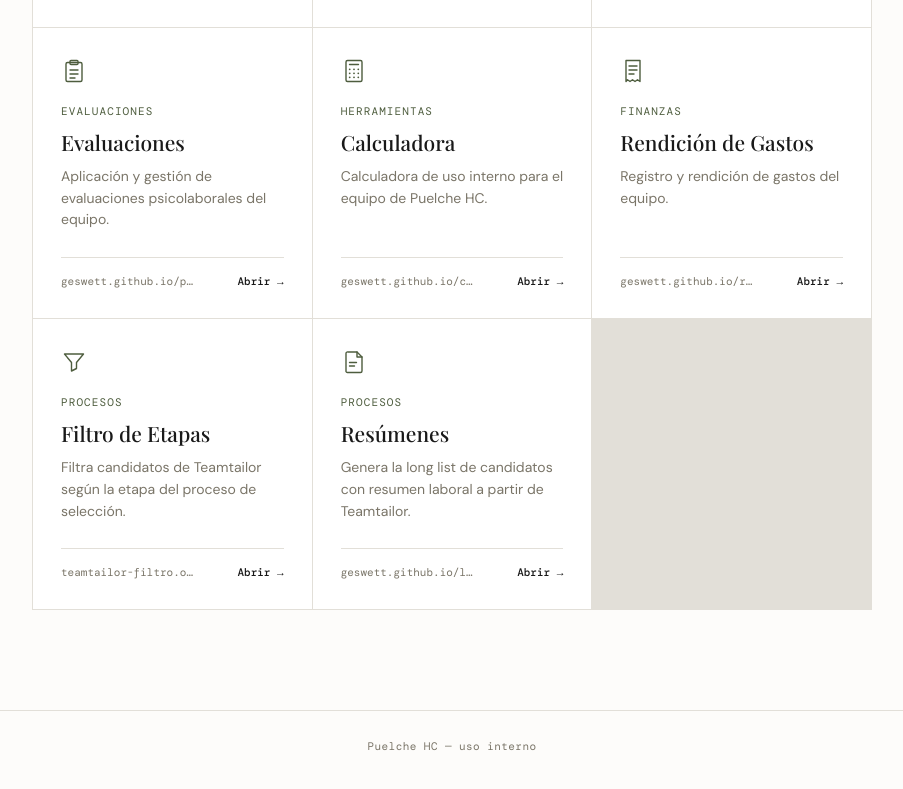
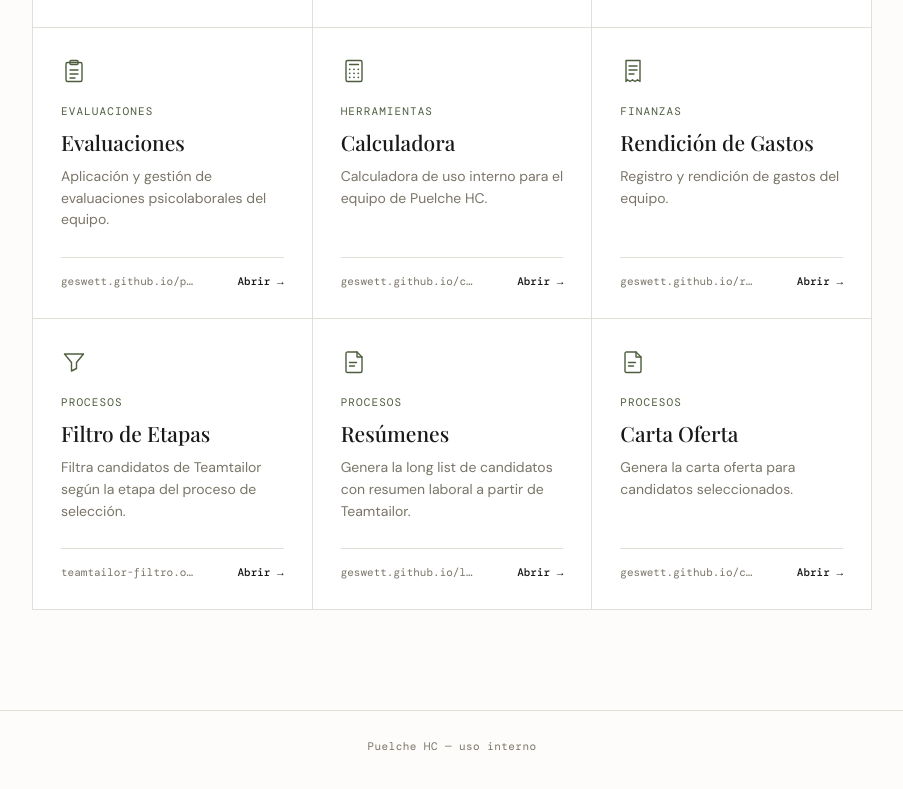
Before and after one commit to geswett/PuelcheHC, a plain HTML site: page index.html in a window 1280 px wide. Shown: the part 471-1260 px from the top of the page, without its empty margins (188-1091 px from the left). Drawn offline with nearby package versions, Linux system fonts and the light colour scheme; a web font is replaced by a local one.

Commit message:
Add files via upload

```diff
--- a/index.html
+++ b/index.html
@@ -322,6 +322,13 @@
       description: "Genera la long list de candidatos con resumen laboral a partir de Teamtailor.",
       url: "https://geswett.github.io/long-list/",
       icon: "document"
+    },
+    {
+      name: "Carta Oferta",
+      category: "Procesos",
+      description: "Genera la carta oferta para candidatos seleccionados.",
+      url: "https://geswett.github.io/carta-oferta/",
+      icon: "proposal"
     }
   ];
 
@@ -333,7 +340,8 @@
     calculator: '<svg viewBox="0 0 26 26" fill="none" stroke="currentColor" stroke-width="1.4" stroke-linecap="round" stroke-linejoin="round"><rect x="5" y="2.5" width="16" height="21" rx="1.5"/><path d="M8.5 6.5h9"/><circle cx="8.7" cy="11.3" r="0.9" fill="currentColor" stroke="none"/><circle cx="13" cy="11.3" r="0.9" fill="currentColor" stroke="none"/><circle cx="17.3" cy="11.3" r="0.9" fill="currentColor" stroke="none"/><circle cx="8.7" cy="15.3" r="0.9" fill="currentColor" stroke="none"/><circle cx="13" cy="15.3" r="0.9" fill="currentColor" stroke="none"/><circle cx="17.3" cy="15.3" r="0.9" fill="currentColor" stroke="none"/><circle cx="8.7" cy="19.3" r="0.9" fill="currentColor" stroke="none"/><circle cx="13" cy="19.3" r="0.9" fill="currentColor" stroke="none"/><circle cx="17.3" cy="19.3" r="0.9" fill="currentColor" stroke="none"/></svg>',
     receipt: '<svg viewBox="0 0 26 26" fill="none" stroke="currentColor" stroke-width="1.4" stroke-linecap="round" stroke-linejoin="round"><path d="M6 2.5h14v21l-2.5-1.8-2.5 1.8-2.5-1.8-2.5 1.8-2.5-1.8L6 23.5z"/><path d="M9 8h8"/><path d="M9 12h8"/><path d="M9 16h5"/></svg>',
     filter: '<svg viewBox="0 0 26 26" fill="none" stroke="currentColor" stroke-width="1.4" stroke-linecap="round" stroke-linejoin="round"><path d="M3.5 5h19l-7 8.5v6l-5 2.5v-8.5z"/></svg>',
-    document: '<svg viewBox="0 0 26 26" fill="none" stroke="currentColor" stroke-width="1.4" stroke-linecap="round" stroke-linejoin="round"><path d="M7 3h9l5 5v14a1.5 1.5 0 0 1-1.5 1.5h-13A1.5 1.5 0 0 1 5 22.5V4.5A1.5 1.5 0 0 1 7 3Z"/><path d="M16 3v5h5"/><path d="M8.5 13.5h7"/><path d="M8.5 17h5"/></svg>'
+    document: '<svg viewBox="0 0 26 26" fill="none" stroke="currentColor" stroke-width="1.4" stroke-linecap="round" stroke-linejoin="round"><path d="M7 3h9l5 5v14a1.5 1.5 0 0 1-1.5 1.5h-13A1.5 1.5 0 0 1 5 22.5V4.5A1.5 1.5 0 0 1 7 3Z"/><path d="M16 3v5h5"/><path d="M8.5 13.5h7"/><path d="M8.5 17h5"/></svg>',
+    proposal: '<svg viewBox="0 0 26 26" fill="none" stroke="currentColor" stroke-width="1.4" stroke-linecap="round" stroke-linejoin="round"><path d="M7 3h9l5 5v14a1.5 1.5 0 0 1-1.5 1.5h-13A1.5 1.5 0 0 1 5 22.5V4.5A1.5 1.5 0 0 1 7 3Z"/><path d="M16 3v5h5"/><path d="M8.5 13.5h7"/><path d="M8.5 17h5"/></svg>'
   };
 
   function domainFromUrl(url){
```
